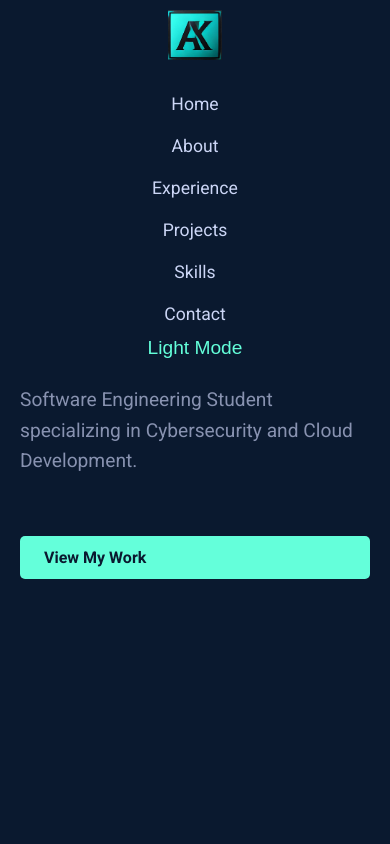
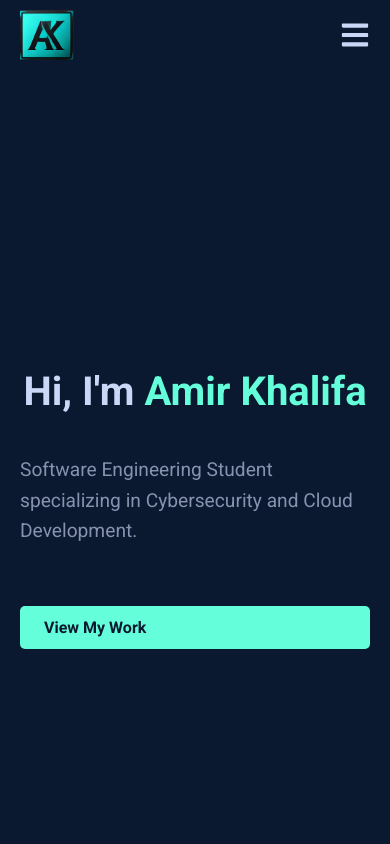
Before and after one commit to amirkhalifa285/my-portfolio, a React (Create React App) app: page / in a window 390 px wide. Shown: the top 844 px of the page. Built offline with nearby package versions, Linux system fonts and the light colour scheme.

Commit message:
fix header on mobile

```diff
--- a/src/App.css
+++ b/src/App.css
@@ -36,3 +36,4 @@
     transform: rotate(360deg);
   }
 }
+/* */
--- a/src/components/Header.js
+++ b/src/components/Header.js
@@ -1,34 +1,30 @@
-import React from 'react';
+import React, { useState } from 'react';
 import styled from 'styled-components';
+import { FaBars, FaTimes } from 'react-icons/fa';
 import logo from '../assets/aklogo.jpg';
 
 const Nav = styled.nav`
   position: fixed;
   top: 0;
   width: 100%;
-  background-color: ${({ theme }) => theme.colors.background}; /* Dynamic background */
-  color: ${({ theme }) => theme.colors.text}; /* Dynamic text color */
-  transition: background-color 0.3s ease, color 0.3s ease; /* Smooth transitions */
+  background-color: ${({ theme }) => theme.colors.background};
+  color: ${({ theme }) => theme.colors.text};
+  transition: background-color 0.3s ease, color 0.3s ease;
   display: flex;
-  align-items: center; /* Vertically center the items */
-  justify-content: space-between; /* Space between logo and nav links */
+  align-items: center;
+  justify-content: space-between;
   padding: 20px;
   z-index: 100;
 
   @media (max-width: 768px) {
-    flex-direction: column;
-    padding: 10px;
+    padding: 10px 20px;
   }
 `;
 
 const Logo = styled.img`
-  height: 50px; /* Adjust the height as needed */
+  height: 50px;
   width: auto;
   cursor: pointer;
-
-  @media (max-width: 768px) {
-    margin-bottom: 10px;
-  }
 `;
 
 const NavLinks = styled.div`
@@ -36,70 +32,66 @@ const NavLinks = styled.div`
   align-items: center;
 
   @media (max-width: 768px) {
+    display: ${({ open }) => (open ? 'flex' : 'none')};
     flex-direction: column;
-    margin-top: 10px;
+    position: absolute;
+    top: 70px;
+    right: 0;
+    background-color: ${({ theme }) => theme.colors.background};
+    width: 100%;
+    text-align: center;
+    padding: 20px 0;
+    box-shadow: 0 4px 6px rgba(0, 0, 0, 0.1);
   }
 `;
 
 const NavLink = styled.a`
-  color: ${({ theme }) => theme.colors.text}; /* Dynamic text color */
+  color: ${({ theme }) => theme.colors.text};
   margin: 0 15px;
   font-size: 1.1em;
   text-decoration: none;
-  position: relative;
-  transition: color 0.3s ease; /* Smooth transitions */
+  transition: color 0.3s ease;
 
   &:hover {
-    color: ${({ theme }) => theme.colors.primary}; /* Dynamic hover color */
-  }
-
-  &:after {
-    content: '';
-    display: block;
-    width: 0%;
-    height: 2px;
-    background: ${({ theme }) => theme.colors.primary}; /* Dynamic underline color */
-    transition: width 0.3s;
-  }
-
-  &:hover:after {
-    width: 100%;
+    color: ${({ theme }) => theme.colors.primary};
   }
 
   @media (max-width: 768px) {
     margin: 10px 0;
+    font-size: 1.3em;
   }
 `;
 
-const ThemeToggleButton = styled.button`
-  background: none;
-  border: none;
-  color: ${({ theme }) => theme.colors.primary}; /* Dynamic button color */
+const HamburgerIcon = styled.div`
+  display: none;
   cursor: pointer;
-  font-size: 1.2em;
-  transition: color 0.3s ease; /* Smooth transitions */
 
-  &:hover {
-    color: ${({ theme }) => theme.colors.accent}; /* Dynamic hover color */
+  @media (max-width: 768px) {
+    display: block;
   }
 `;
 
 function Header({ toggleTheme, isDarkMode }) {
+  const [menuOpen, setMenuOpen] = useState(false);
+
   return (
     <Nav>
       <a href="#hero">
         <Logo src={logo} alt="Amir Khalifa Logo" />
       </a>
-      <NavLinks>
-        <NavLink href="#hero">Home</NavLink>
-        <NavLink href="#about">About</NavLink>
-        <NavLink href="#experience">Experience</NavLink>
-        <NavLink href="#projects">Projects</NavLink>
-        <NavLink href="#skills">Skills</NavLink>
-        <NavLink href="#contact">Contact</NavLink>
-        <ThemeToggleButton onClick={toggleTheme}>
+      <HamburgerIcon onClick={() => setMenuOpen(!menuOpen)}>
+        {menuOpen ? <FaTimes size={30} /> : <FaBars size={30} />}
+      </HamburgerIcon>
+      <NavLinks open={menuOpen}>
+        <NavLink href="#hero" onClick={() => setMenuOpen(false)}>Home</NavLink>
+        <NavLink href="#about" onClick={() => setMenuOpen(false)}>About</NavLink>
+        <NavLink href="#experience" onClick={() => setMenuOpen(false)}>Experience</NavLink>
+        <NavLink href="#projects" onClick={() => setMenuOpen(false)}>Projects</NavLink>
+        <NavLink href="#skills" onClick={() => setMenuOpen(false)}>Skills</NavLink>
+        <NavLink href="#contact" onClick={() => setMenuOpen(false)}>Contact</NavLink>
+        <NavLink as="button" onClick={() => { toggleTheme(); setMenuOpen(false); }}>
           {isDarkMode ? 'Light Mode' : 'Dark Mode'}
-        </ThemeToggleButton>
+        </NavLink>
       </NavLinks>
     </Nav>
   );
--- a/src/components/styles/GlobalStyles.js
+++ b/src/components/styles/GlobalStyles.js
@@ -54,6 +54,9 @@ const GlobalStyle = createGlobalStyle`
     h2 {
       font-size: 2em;
     }
+    body {
+    padding-top: 70px;
+    }
   }
 `;
 
```
